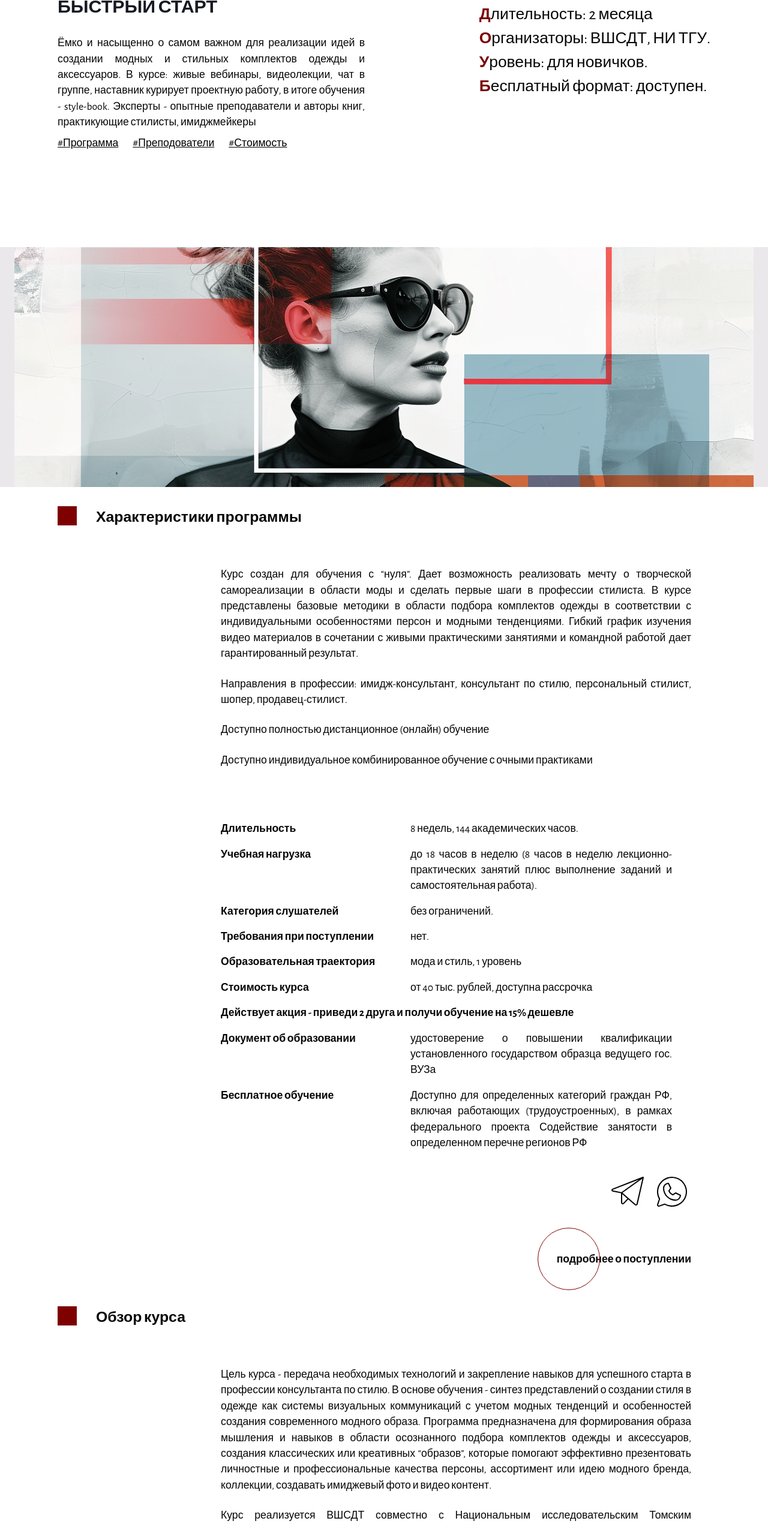
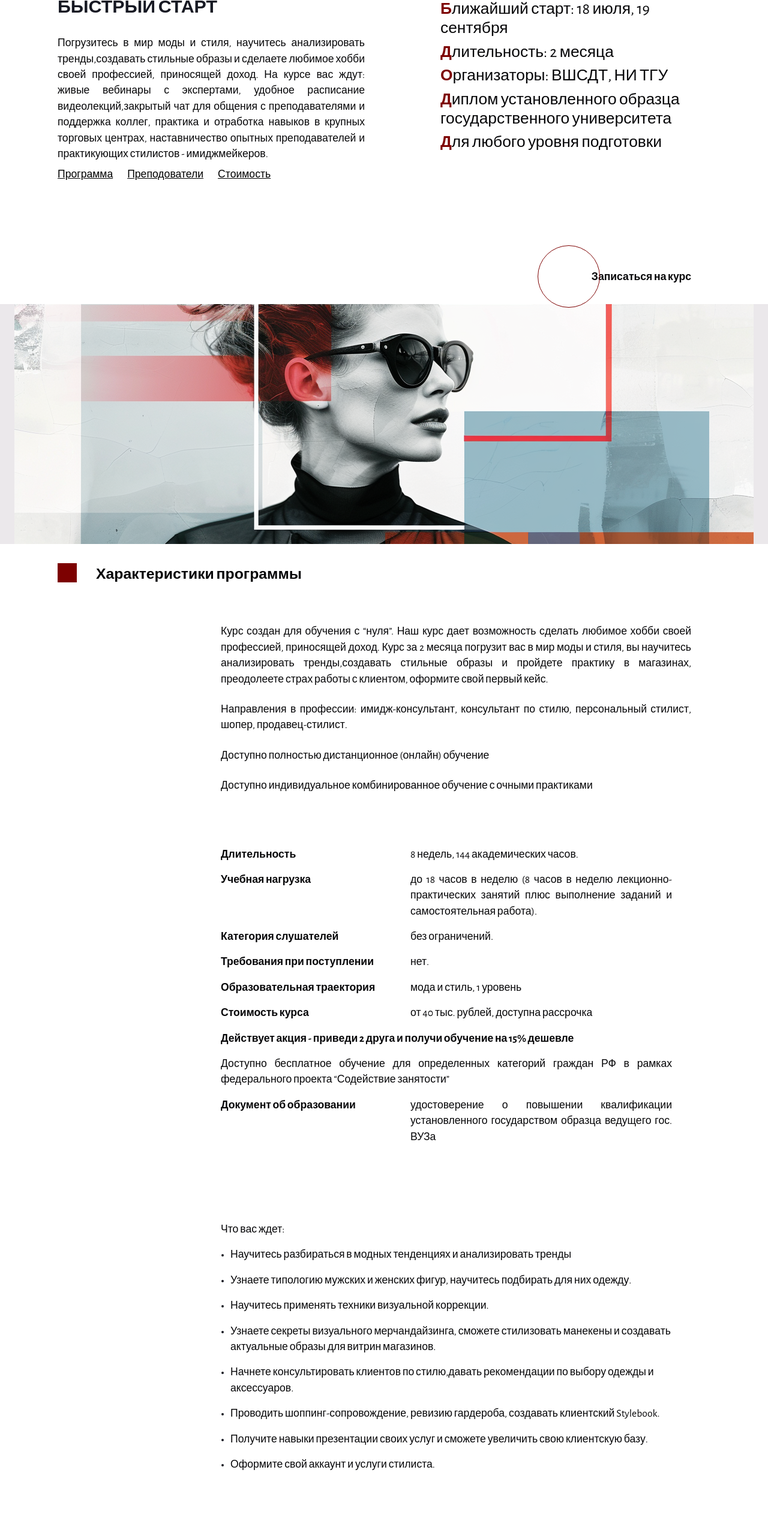
Before and after one commit to styleschool/styleschool.ru, a Next.js app: page /education/style-consultant in a window 1280 px wide. Shown: the part 234-2775 px from the top of the page at 60% size. Built offline with nearby package versions, Linux system fonts and the light colour scheme.

Commit message:
added buttons, update style-consultant

```diff
--- a/src/app/education/style-consultant/page-data.json
+++ b/src/app/education/style-consultant/page-data.json
@@ -1,23 +1,28 @@
 {
   "title": "КОНСУЛЬТАНТ ПО СТИЛЮ",
   "title2": "Быстрый старт",
-  "description": "Ёмко и насыщенно о самом важном для реализации идей в создании модных и стильных комплектов одежды и аксессуаров. В курсе: живые вебинары, видеолекции, чат в группе, наставник курирует проектную работу, в итоге обучения - style-book. Эксперты - опытные преподаватели и авторы книг, практикующие стилисты, имиджмейкеры",
-  "list": ["Старт: 18 июля, 19 сентября", "Длительность: 2 месяца", "Организаторы: ВШСДТ, НИ ТГУ.", "Уровень: для новичков.", "Бесплатный формат: доступен."],
+  "description": "Погрузитесь в мир моды и стиля, научитесь анализировать тренды,создавать стильные образы и сделаете любимое хобби своей профессией, приносящей доход. На курсе вас ждут: живые вебинары с экспертами, удобное расписание видеолекций,закрытый чат для общения с преподавателями и поддержка коллег, практика и отработка навыков в крупных торговых центрах, наставничество опытных преподавателей и практикующих стилистов - имиджмейкеров.",
+  "list": ["ДОСТУПЕН БЕСПЛАТНЫЙ ФОРМАТ ОБУЧЕНИЯ", "Ближайший старт: 18 июля, 19 сентября", "Длительность: 2 месяца", "Организаторы: ВШСДТ, НИ ТГУ", "Диплом установленного образца государственного университета", "Для любого уровня подготовки"],
   "tags": [
     {
       "id": "program",
-      "text": "#Программа"
+      "text": "Программа"
     },
     {
       "id": "teachers",
-      "text": "#Преподователи"
+      "text": "Преподователи"
     },
     {
       "id": "cost",
-      "text": "#Стоимость"
+      "text": "Стоимость"
     }
   ],
+
   "points": [
+    {
+      "mb": "0px",
+      "button": {"text": "Записаться на курс", "href": "https://t.me/styleschoolru", "title": "Записаться на курс"}
+    },
     {
       "mb": "0px",
       "banner": {
@@ -32,7 +37,7 @@
       "title2": "Характеристики программы",
       "content": [
         { "text":
-        "Курс создан для обучения с “нуля”. Дает возможность реализовать мечту о творческой самореализации в области моды и сделать первые шаги в профессии стилиста. В курсе представлены базовые методики в области подбора комплектов одежды в соответствии с индивидуальными особенностями персон и модными тенденциями. Гибкий график изучения видео материалов в сочетании с живыми практическими занятиями и командной работой дает гарантированный результат." },
+        "Курс создан для обучения с “нуля”. Наш курс дает возможность сделать любимое хобби своей профессией, приносящей доход. Курс за 2 месяца погрузит вас в мир моды и стиля, вы научитесь анализировать тренды,создавать стильные образы и пройдете практику в магазинах, преодолеете страх работы с клиентом, оформите свой первый кейс."},
         { "text": "Направления в профессии: имидж-консультант, консультант по стилю, персональный стилист, шопер, продавец-стилист."},
         { "text": "Доступно полностью дистанционное (онлайн) обучение"},
         { "text": "Доступно индивидуальное комбинированное обучение с очными практиками", "mb": true}
@@ -63,12 +68,43 @@
           },{
             "1part": "Действует акция - приведи 2 друга и получи обучение на 15% дешевле"
           },{
+            "2part": "Доступно бесплатное обучение для определенных категорий граждан РФ в рамках федерального проекта “Содействие занятости”"
+          },{
             "1part": "Документ об образовании",
             "2part": "удостоверение о повышении квалификации установленного государством образца ведущего гос. ВУЗа"
-          },{
-            "1part": "Бесплатное обучение",
-            "2part": "Доступно для определенных категорий граждан РФ, включая работающих (трудоустроенных), в рамках федерального проекта Содействие занятости в определенном перечне регионов РФ"
           }
+        ]
+      }]
+    },
+    {
+      "lists": [{
+        "type": "column",
+        "mb": true,
+        "texts": [{ "text": "Что вас ждет:"}],
+        "content": [
+          { "text": "Научитесь разбираться в модных тенденциях и анализировать тренды" },
+          { "text": "Узнаете типологию мужских и женских фигур, научитесь подбирать для них одежду." },
+          { "text": "Научитесь применять техники визуальной коррекции." },
+          { "text": "Узнаете секреты визуального мерчандайзинга, сможете стилизовать манекены и создавать актуальные образы для витрин магазинов." },
+          { "text": "Начнете консультировать клиентов по стилю,давать рекомендации по выбору одежды и аксессуаров." },
+          { "text": "Проводить шоппинг-сопровождение, ревизию гардероба, создавать клиентский Stylebook. " },
+          { "text": "Получите навыки презентации своих услуг и сможете увеличить свою клиентскую базу. " },
+          { "text": "Оформите свой аккаунт и услуги стилиста." }
+        ]
+      },
+      {
+        "type": "column",
+        "mb": true,
+        "texts": [{ "text": "Преимущества нашего курса:"}],
+        "content": [
+          { "text": "Опытные преподаватели- эксперты в своей нише, стаж в профессии более 10 лет, авторы книг, владельцы своих школ, коучи, наставники." },
+          { "text": "Практические задания, практика в магазинах, реальные кейсы." },
+          { "text": "Дополнительные материалы  - видео, чек-листы, статьи, сайты и другие онлайн-ресурсы. " },
+          { "text": "Общение с  коллегами и преподавателями в закрытом чате, обмен опытом и обратной связью." },
+          { "text": "По результатам обучения доступ к сообществу стилистов, где Вы всегда найдете поддержку, сможете задать вопросы по профессии, работе с клиентами, личному развитию, а также найти партнеров, единомышленников, собрать команду для старта и продвижения." }
+        ],
+        "details": [
+          {"text": "Используйте свой шанс получить профессию будущего, стать настоящим профессионалом в мире стиля и моды! "}
         ]
       }]
     },
--- /dev/null
+++ b/src/components/buttons/circle-button.tsx
@@ -0,0 +1,26 @@
+import { Flex, Box, Link, Text, useMediaQuery } from '@chakra-ui/react';
+import { memo } from "react";
+import NextLink from 'next/link';
+
+export default memo(function circleButton(props: any) {
+    const [isMax959] = useMediaQuery('(max-width: 959px)')
+
+  return (
+    <Flex direction="row" w="100%" justifyContent="flex-end">
+        <Link as={NextLink} title={props.title} href={props.href} target={props.target ? props.target : "_blank" }><Box position="relative" textAlign="right" mb={props.mb === true ? isMax959 ? 0 : 'md' : props.mb ? props.mb : undefined }>
+            <Box
+                w="6.5rem" h="6.5rem"
+                border="thin solid rgb(125,1,1)"
+                borderRadius="80%"
+                position="absolute" top="-2.5rem" right="9.5rem" zIndex="1"
+                _hover={{ transform: 'scale(1.5)' }}
+                sx={{
+                transition: 'transform 0.5s ease-in-out',
+                }}
+            />
+                <Text textStyle="Bold16">{props.text}</Text>
+            </Box>
+        </Link>
+    </Flex>
+  )
+})
--- /dev/null
+++ b/src/components/buttons/point-button.tsx
@@ -0,0 +1,12 @@
+import { memo } from "react";
+import CircleButton from "./circle-button";
+
+
+export default memo(function PointButton(props: any) {
+    const { type, ...data } = props;
+
+    return(<>
+        { type === 'circle' ? <CircleButton {...data} /> : null }
+
+        </>);
+  })
--- a/src/components/page-grid.tsx
+++ b/src/components/page-grid.tsx
@@ -1,4 +1,4 @@
-import { Box, Flex, HStack, Text, VStack, useMediaQuery, Link } from '@chakra-ui/react'
+import { Box, Flex, HStack, Text, VStack, useMediaQuery, Link, Button } from '@chakra-ui/react'
 import NextLink from 'next/link'
 import { memo } from "react"
 import { HoveredStyledLink } from "./footer-link";
@@ -12,6 +12,7 @@ import {
   BreadcrumbItem,
   BreadcrumbLink,
 } from '@chakra-ui/react'
+import PointButton from './buttons/point-button';
 
 export const PageGrid = memo(function PageGrid(props: any) {
   const [isMax667] = useMediaQuery('(max-width: 667px)');
@@ -21,7 +22,7 @@ export const PageGrid = memo(function PageGrid(props: any) {
     tags, list, points, breadcrumbs } = props;
   return (<>
     { title || title2 || description || details || tags || list
-      ? <Flex direction="column" w="100%" p={isMax959 ? '6rem 2rem' : '7rem 6rem'}>
+      ? <Flex direction="column" w="100%" p={isMax959 ? '6rem 2rem' : '7rem 6rem 1rem 6rem'}>
         <Flex direction={isMax959 ? 'column' : 'row'} justify={isMax959 ? 'flex-start' : 'space-between'} mb="sm">
           <TextContainer direction="row" alignItems="flex-end" justify="flex-start" width={isMax959 ? '100%' : '50%'} mb={0} alignSelf='unset'>
 
@@ -118,7 +119,9 @@ export const PageGrid = memo(function PageGrid(props: any) {
                 </Box>
                 }) : null }
 
-              { point.button ? <Flex direction="row" w="100%" justifyContent="flex-end">
+              { point.button ? <PointButton { ...point.button } type={point.button.type ? point.button.type : 'circle'}/> : point.button ? <Button><Text textStyle="Bold16">{point.button.text}</Text></Button> : null }
+
+              {/* { point.button ? <Flex direction="row" w="100%" justifyContent="flex-end">
               <Link as={NextLink} title={point.button.title} href={point.button.href}><Box position="relative" textAlign="right" mb={point.button.mb === true ? isMax959 ? 0 : 'md' : point.button.mb ? point.button.mb : undefined }>
                 <Box
                   w="6.5rem" h="6.5rem"
@@ -132,7 +135,7 @@ export const PageGrid = memo(function PageGrid(props: any) {
                 />
                 <Text textStyle="Bold16">{point.button.text}</Text>
               </Box></Link></Flex> : null
-              }
+              } */}
               {
                 point.details && point.details.length ? point.details.map((detail: {text: string; mb?: boolean|string; textStyles?: string}, i: number) =>
                 <TextDescription
```
